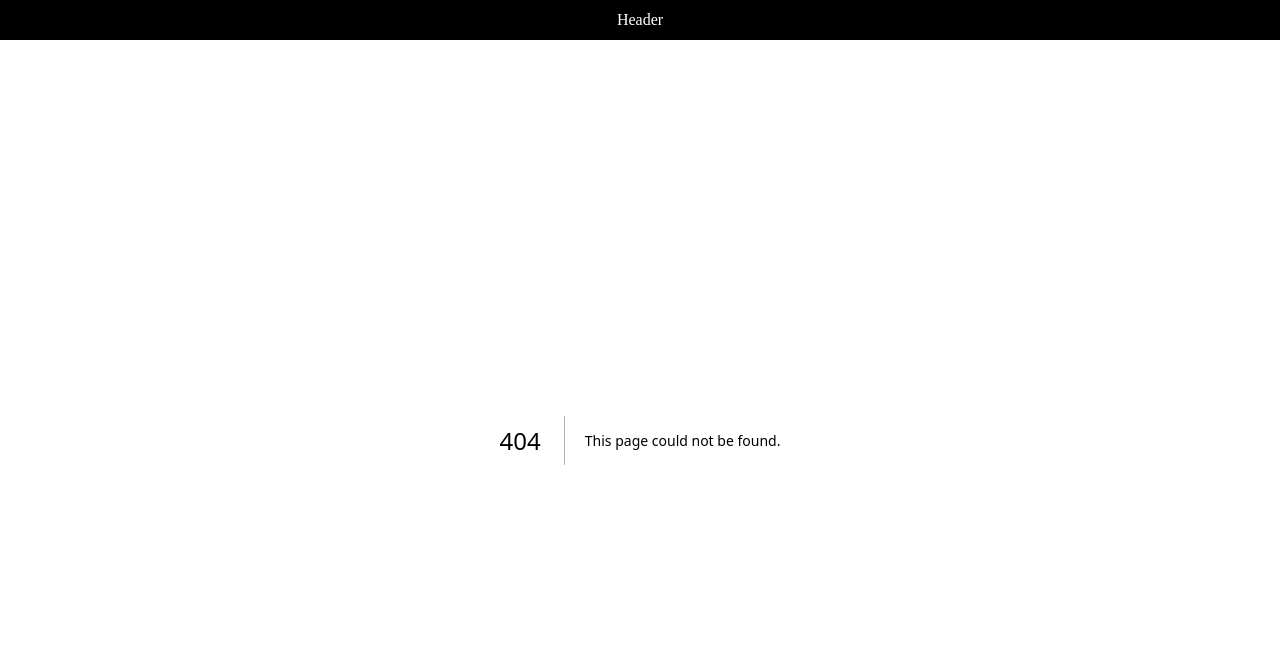
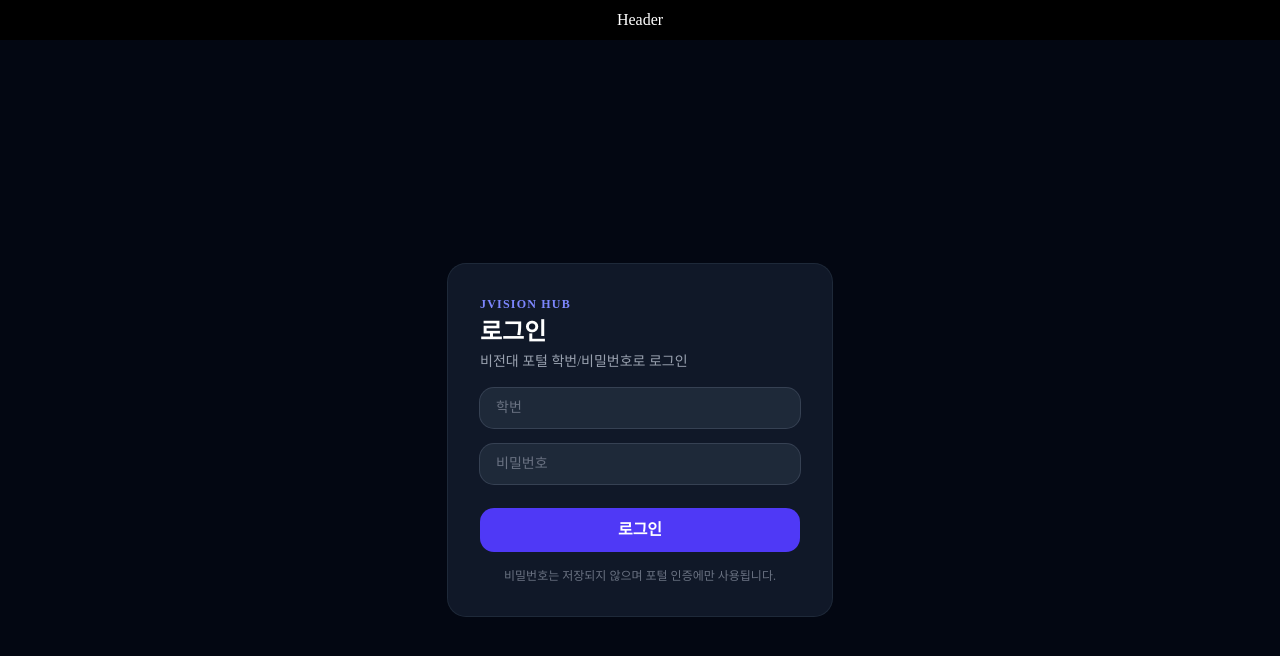
Before and after one commit to b-hyoung/jvision-portfolio-hub, a Next.js app: page /login in a window 1280 px wide. Before the commit this address had no page. Shown: the top 656 px of the page. Built offline with nearby package versions, Linux system fonts and the light colour scheme.

Commit message:
기능: 학번/비밀번호 로그인 페이지 추가
포털 Credentials Provider로 로그인하고, 실패 시 사유 메시지를 표시한다.

Co-Authored-By: Claude Opus 4.8 (1M context) <noreply@anthropic.com>

```diff
--- /dev/null
+++ b/app/login/page.tsx
@@ -0,0 +1,83 @@
+"use client";
+
+import { useState } from "react";
+import { signIn } from "next-auth/react";
+import { useRouter } from "next/navigation";
+import Input from "@/components/ui/input";
+import { loginFormSchema } from "@/validations/auth";
+
+export default function LoginPage() {
+  const router = useRouter();
+  const [studentNo, setStudentNo] = useState("");
+  const [password, setPassword] = useState("");
+  const [error, setError] = useState<string | null>(null);
+  const [loading, setLoading] = useState(false);
+
+  async function onSubmit(e: React.FormEvent) {
+    e.preventDefault();
+    setError(null);
+
+    const parsed = loginFormSchema.safeParse({ studentNo, password });
+    if (!parsed.success) {
+      setError(parsed.error.issues[0].message);
+      return;
+    }
+
+    setLoading(true);
+    const res = await signIn("credentials", {
+      redirect: false,
+      studentNo,
+      password,
+    });
+    setLoading(false);
+
+    if (res?.error) {
+      setError(res.error);
+      return;
+    }
+    router.push("/");
+    router.refresh();
+  }
+
+  return (
+    <main className="min-h-screen flex items-center justify-center p-6">
+      <form
+        onSubmit={onSubmit}
+        className="w-full max-w-sm flex flex-col gap-4 rounded-2xl bg-gray-900 p-8 ring-1 ring-gray-800"
+      >
+        <div className="flex flex-col gap-1">
+          <span className="text-xs font-semibold tracking-widest text-indigo-400 uppercase">
+            JVision Hub
+          </span>
+          <h1 className="text-2xl font-bold">로그인</h1>
+          <p className="text-sm text-gray-400">비전대 포털 학번/비밀번호로 로그인</p>
+        </div>
+
+        <Input
+          placeholder="학번"
+          value={studentNo}
+          onChange={(e) => setStudentNo(e.target.value)}
+        />
+        <Input
+          type="password"
+          placeholder="비밀번호"
+          value={password}
+          onChange={(e) => setPassword(e.target.value)}
+        />
+
+        {error && <p className="text-sm text-red-400">{error}</p>}
+
+        <button
+          type="submit"
+          disabled={loading}
+          className="mt-2 rounded-xl bg-indigo-600 py-2.5 font-semibold hover:bg-indigo-500 disabled:opacity-50 transition-colors"
+        >
+          {loading ? "확인 중..." : "로그인"}
+        </button>
+        <p className="text-xs text-gray-500 text-center">
+          비밀번호는 저장되지 않으며 포털 인증에만 사용됩니다.
+        </p>
+      </form>
+    </main>
+  );
+}
```
